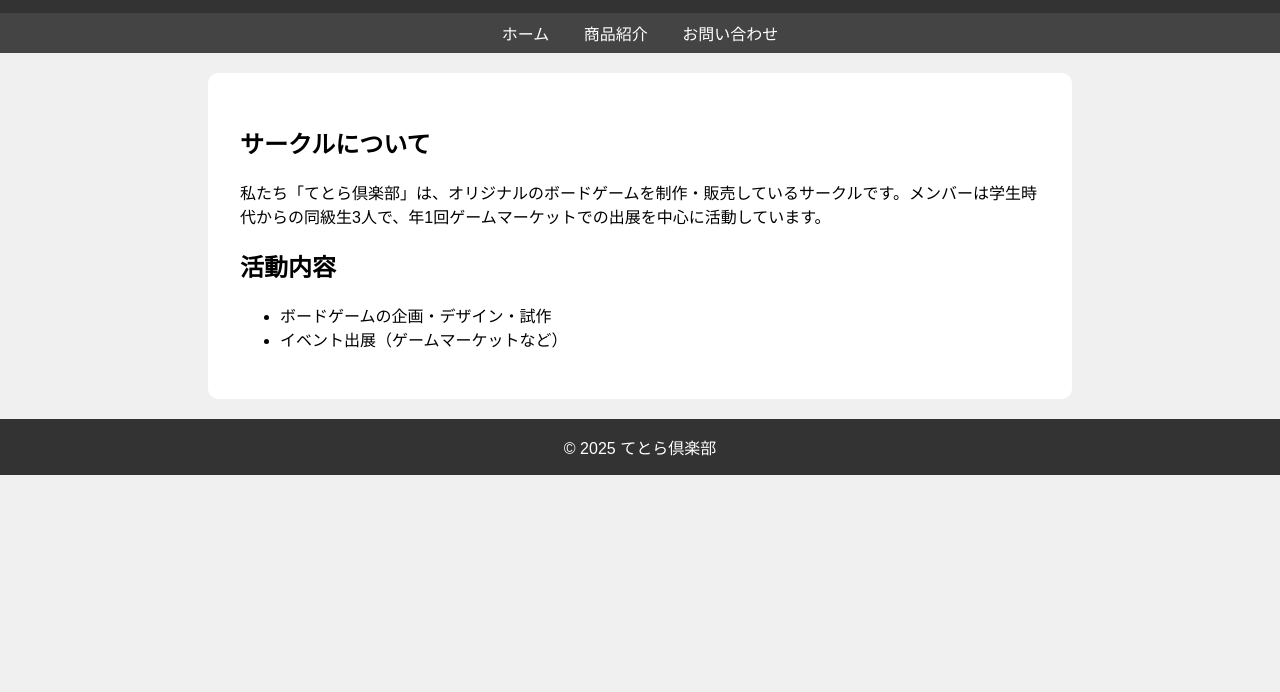
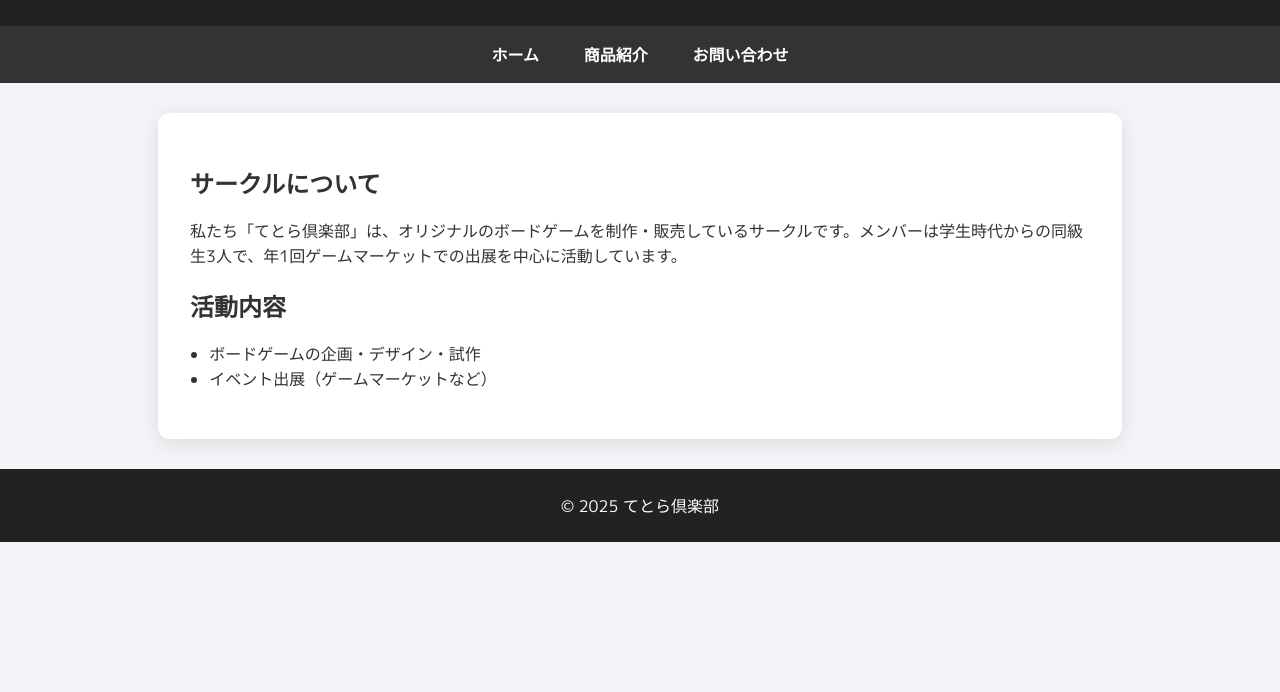
Before and after one commit to tetraclub/tetraclub-homepage, a plain HTML site: page index.html in a window 1280 px wide. Shown: the part 108-800 px from the top of the page. Drawn offline with Linux system fonts and the light colour scheme.

Commit message:
Update index.html

```diff
--- a/index.html
+++ b/index.html
@@ -3,12 +3,60 @@
 <head>
   <meta charset="UTF-8" />
   <title>てとら倶楽部 - ホーム</title>
+  <meta name="viewport" content="width=device-width, initial-scale=1" />
+  <link href="https://fonts.googleapis.com/css2?family=M+PLUS+1p:wght@400;700&display=swap" rel="stylesheet">
   <style>
-    body { font-family: sans-serif; margin: 0; background: #f0f0f0; }
-    header, footer { background: #333; color: white; text-align: center; padding: 1rem; }
-    nav { background: #444; text-align: center; padding: 0.5rem; }
-    nav a { color: white; margin: 0 15px; text-decoration: none; }
-    main { padding: 2rem; background: white; max-width: 800px; margin: 20px auto; border-radius: 10px; }
+    body {
+      font-family: 'M PLUS 1p', sans-serif;
+      margin: 0;
+      background: #f4f4f8;
+      color: #333;
+    }
+    header, footer {
+      background: #222;
+      color: #fff;
+      text-align: center;
+      padding: 1.5rem;
+    }
+    nav {
+      background: #333;
+      text-align: center;
+      padding: 1rem;
+    }
+    nav a {
+      color: #fff;
+      margin: 0 20px;
+      text-decoration: none;
+      font-weight: bold;
+      transition: color 0.3s;
+    }
+    nav a:hover {
+      color: #ffcc00;
+    }
+    main {
+      padding: 2rem;
+      background: #fff;
+      max-width: 900px;
+      margin: 30px auto;
+      border-radius: 12px;
+      box-shadow: 0 4px 20px rgba(0, 0, 0, 0.1);
+    }
+    h1, h2 {
+      margin-bottom: 1rem;
+    }
+    ul {
+      padding-left: 1.2rem;
+    }
+    @media (max-width: 600px) {
+      nav a {
+        display: block;
+        margin: 10px 0;
+      }
+      main {
+        margin: 10px;
+        padding: 1rem;
+      }
+    }
   </style>
 </head>
 <body>
```
